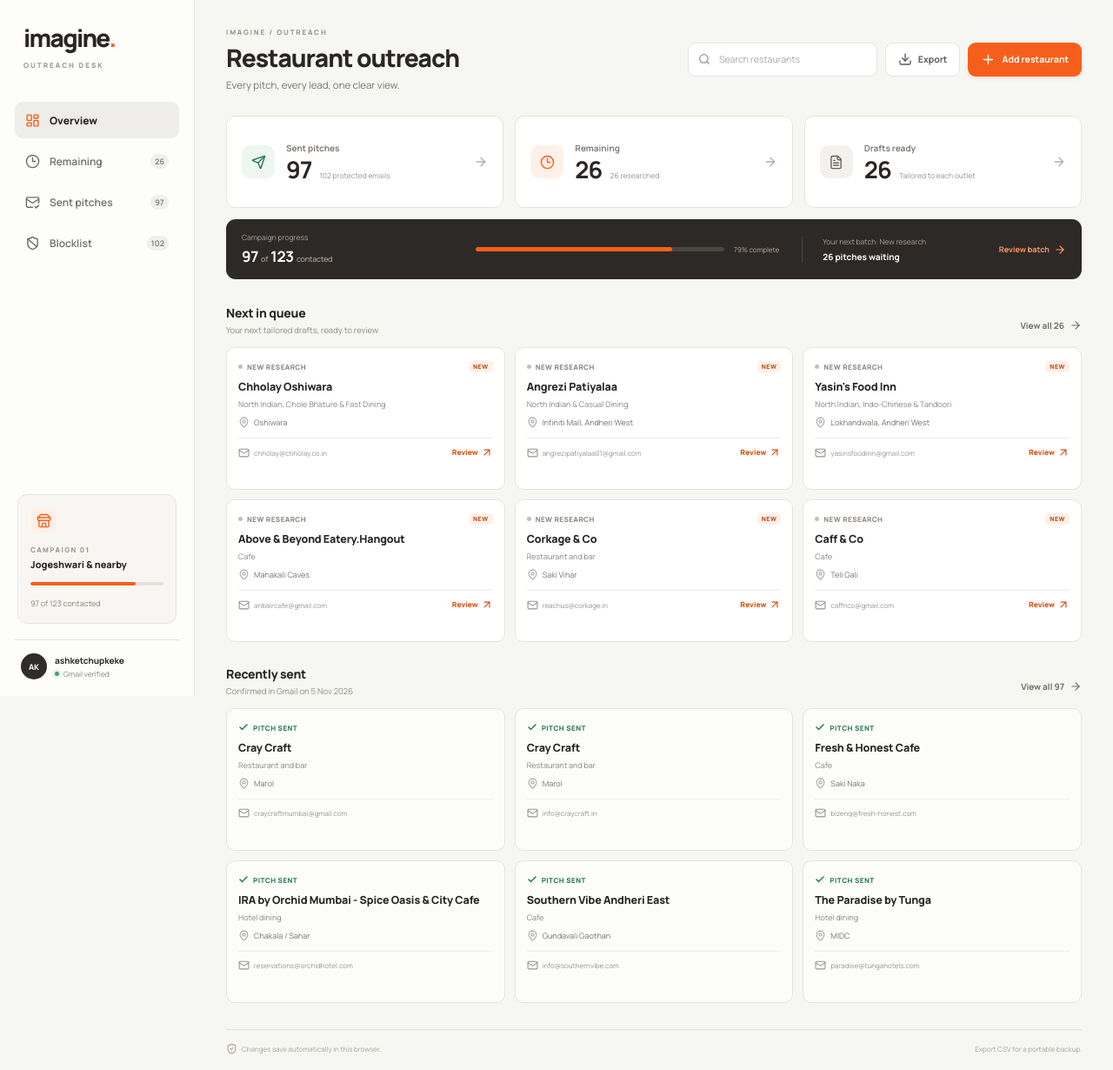
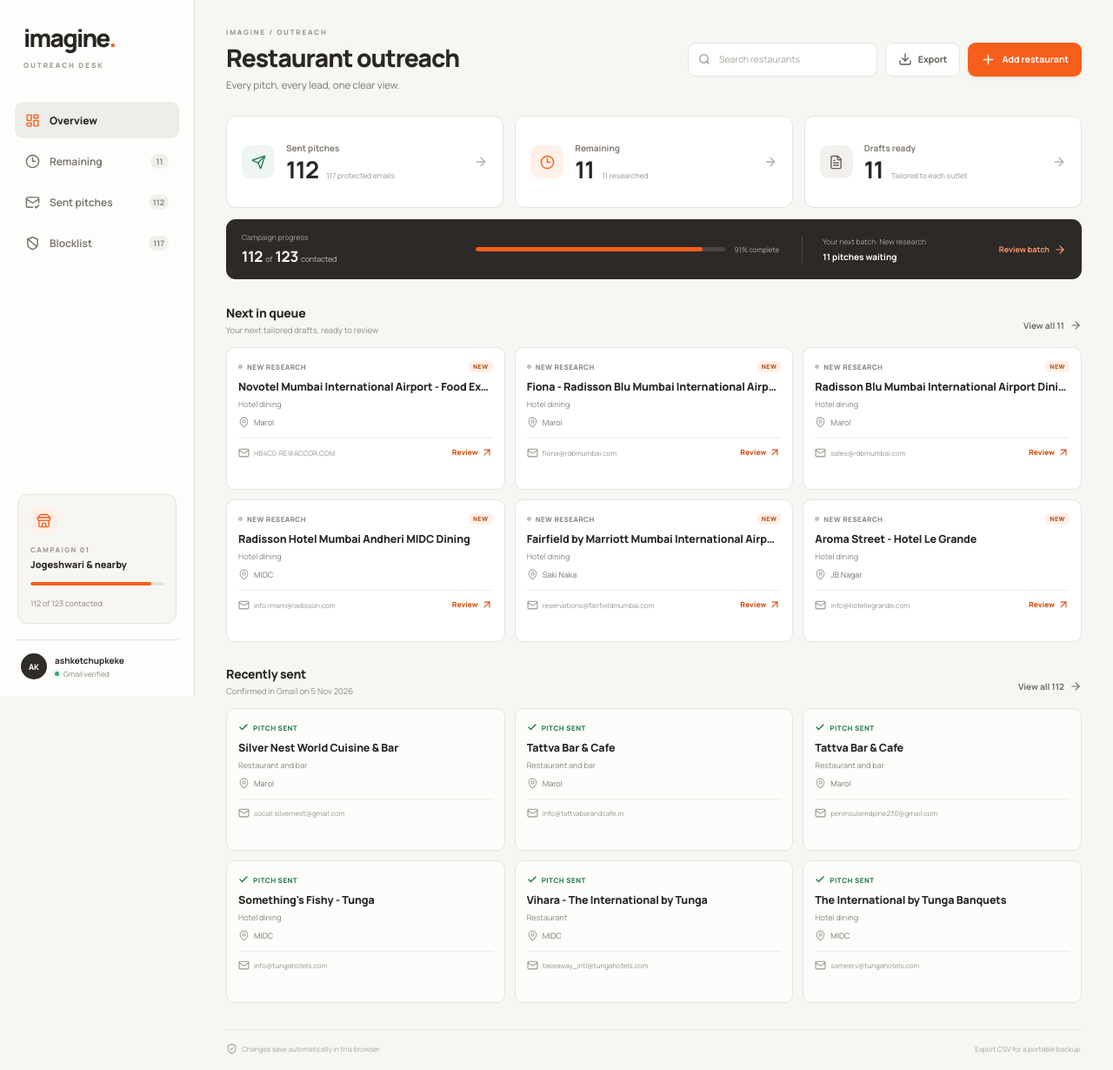
Before and after one commit to owaiskhan-ash/Emailing-pitch-app, a React (Vite) app: page / in a window 1280 px wide. Shown: the whole page at 87% size. Built offline with nearby package versions, Linux system fonts and the light colour scheme.

Commit message:
Record 15 Gmail-confirmed sends for researched leads and Andheri East rows 62-73
Co-authored-by: arena-agent <297053741+arena-agent@users.noreply.github.com>

```diff
--- a/src/data/andheriEastLeads.ts
+++ b/src/data/andheriEastLeads.ts
@@ -3,11 +3,14 @@ import { createDefaultPitch } from '../lib/pitch';
 
 // Generated from outreach/andheri-east-restaurant-emails.csv.
 // Send state is updated only after confirmation in Gmail Sent.
-// Rows 41-42 were confirmed in Gmail Sent on 2026-11-07. Rows 43-47 and 52-61
-// (zero-based indexes below) were confirmed in Gmail Sent on 2026-11-07 as well.
+// All confirmed sends were verified in Gmail Sent on 2026-11-07. The index list
+// below covers rows 43-47 and 52-73, which follow the excluded chain block.
 const gmailConfirmedSentThrough = 42;
 const gmailConfirmedSentAt = '2026-11-06';
-const gmailConfirmedSentAfterGap = [42, 43, 44, 45, 46, 51, 52, 53, 54, 55, 56, 57, 58, 59, 60];
+const gmailConfirmedSentAfterGap = [
+  42, 43, 44, 45, 46, 51, 52, 53, 54, 55, 56, 57, 58, 59, 60,
+  61, 62, 63, 64, 65, 66, 67, 68, 69, 70, 71, 72,
+];
 const gmailConfirmedSentDateByIndex: Record<number, string> = Object.fromEntries(
   [40, 41, ...gmailConfirmedSentAfterGap].map((index) => [index, '2026-11-07']),
 );
--- a/src/data/leads.ts
+++ b/src/data/leads.ts
@@ -383,7 +383,7 @@ const researchedLeadRows: RestaurantLead[] = [
     id: 'chholay-oshiwara', name: 'Chholay Oshiwara', emails: ['chholay@chholay.co.in'], phone: '77150 33300 / 77150 66600',
     cuisine: 'North Indian, Chole Bhature & Fast Dining', locality: 'Oshiwara',
     address: 'Shop 5, Building 11, Starship CHSL, Oshiwara Link Road, Andheri West',
-    sourceUrl: 'https://chholay.co.in/contact', status: 'remaining', origin: 'researched', queueGroup: 'New research',
+    sourceUrl: 'https://chholay.co.in/contact', status: 'sent', sentAt: '2026-11-07', origin: 'researched', queueGroup: 'New research',
     pitch: {
       opening: 'With chole bhature and North Indian favourites served from morning through late evening on Oshiwara Link Road, quick counter billing and accurate KOTs are essential.',
       posType: 'Casual Dining Restaurant', workflow: 'counter, takeaway, and table workflow', reliability: 'breakfast, lunch, and late-evening orders keep moving without counter delays',
@@ -395,7 +395,7 @@ const researchedLeadRows: RestaurantLead[] = [
     id: 'angrezi-patiyalaa', name: 'Angrezi Patiyalaa', emails: ['angrezipatiyalaa01@gmail.com'], phone: '081040 99975',
     cuisine: 'North Indian & Casual Dining', locality: 'Infiniti Mall, Andheri West',
     address: 'Infiniti Mall, New Link Road, Oshiwara, Andheri West 400053',
-    sourceUrl: 'https://www.infinitimall.com/feast/dining/angrezi-patiyalaa-andheri/', status: 'remaining', origin: 'researched', queueGroup: 'New research',
+    sourceUrl: 'https://www.infinitimall.com/feast/dining/angrezi-patiyalaa-andheri/', status: 'sent', sentAt: '2026-11-07', origin: 'researched', queueGroup: 'New research',
     pitch: {
       opening: 'Serving North Indian favourites inside Infiniti Mall means your team handles quick dining decisions, family tables, and takeaway orders throughout busy mall hours.',
       posType: 'Casual Dining Restaurant', workflow: 'mall dining, table, and takeaway workflow', reliability: 'food KOTs and customer billing keep moving through weekend mall rush',
@@ -407,7 +407,7 @@ const researchedLeadRows: RestaurantLead[] = [
     id: 'yasins-food-inn', name: "Yasin's Food Inn", emails: ['yasinsfoodinn@gmail.com'], phone: '022 6877 2222',
     cuisine: 'North Indian, Indo-Chinese & Tandoori', locality: 'Lokhandwala, Andheri West',
     address: '27/C Shiv Sadan, Apna Ghar, 1st Cross Lane, Lokhandwala, Andheri West 400053',
-    sourceUrl: 'https://www.facebook.com/foodinnlokhandwala/', status: 'remaining', origin: 'researched', queueGroup: 'New research',
+    sourceUrl: 'https://www.facebook.com/foodinnlokhandwala/', status: 'sent', sentAt: '2026-11-07', origin: 'researched', queueGroup: 'New research',
     pitch: {
       opening: 'With North Indian, Indo-Chinese, tandoori dishes, and biryani served in Lokhandwala, your team manages a broad menu across dine-in, parcels, and delivery orders.',
       posType: 'Family Restaurant', workflow: 'multi-cuisine dining and takeaway workflow', reliability: 'tandoor, wok, and biryani orders keep moving through dinner and late-evening rush',
```
Also changed, not shown: outreach/emailed-restaurants.md (+16 -1 lines), outreach/emailed-restaurants.csv, 2 other files (tests, documents, lock files or other folders).
